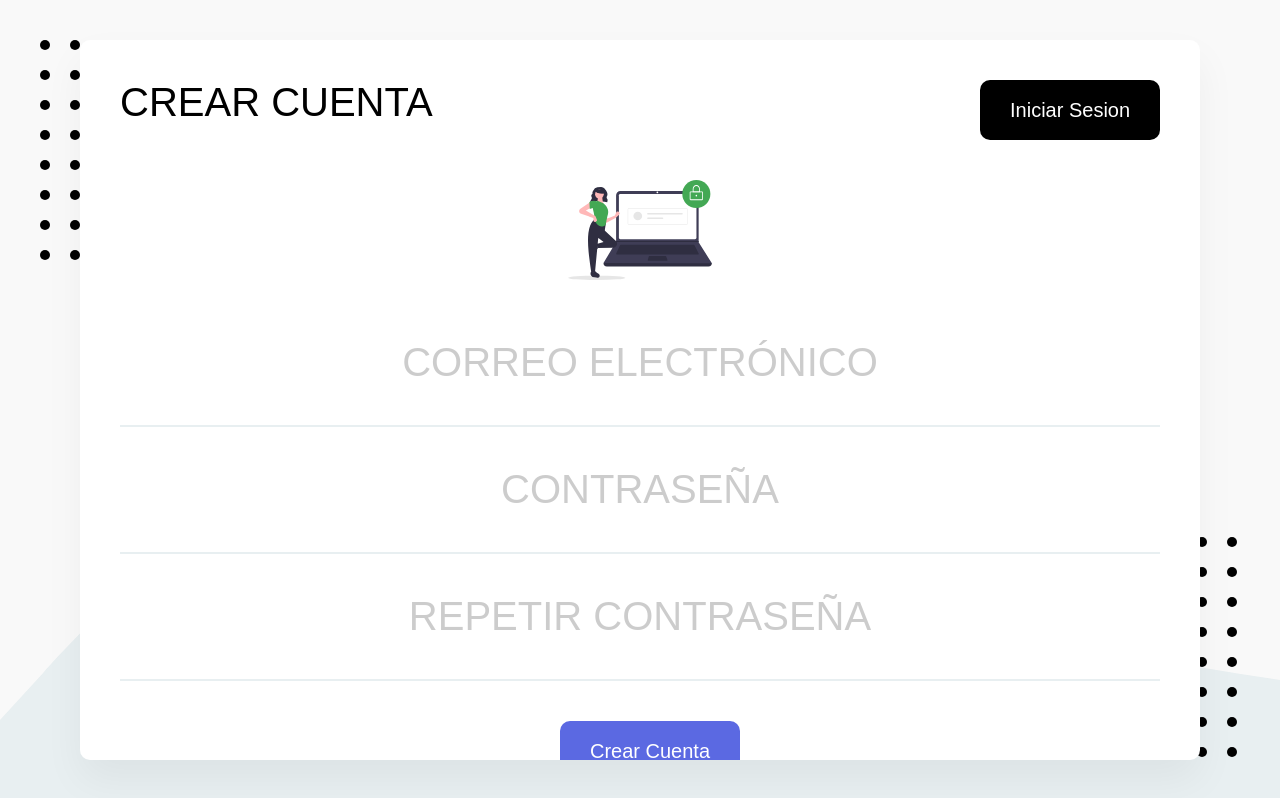
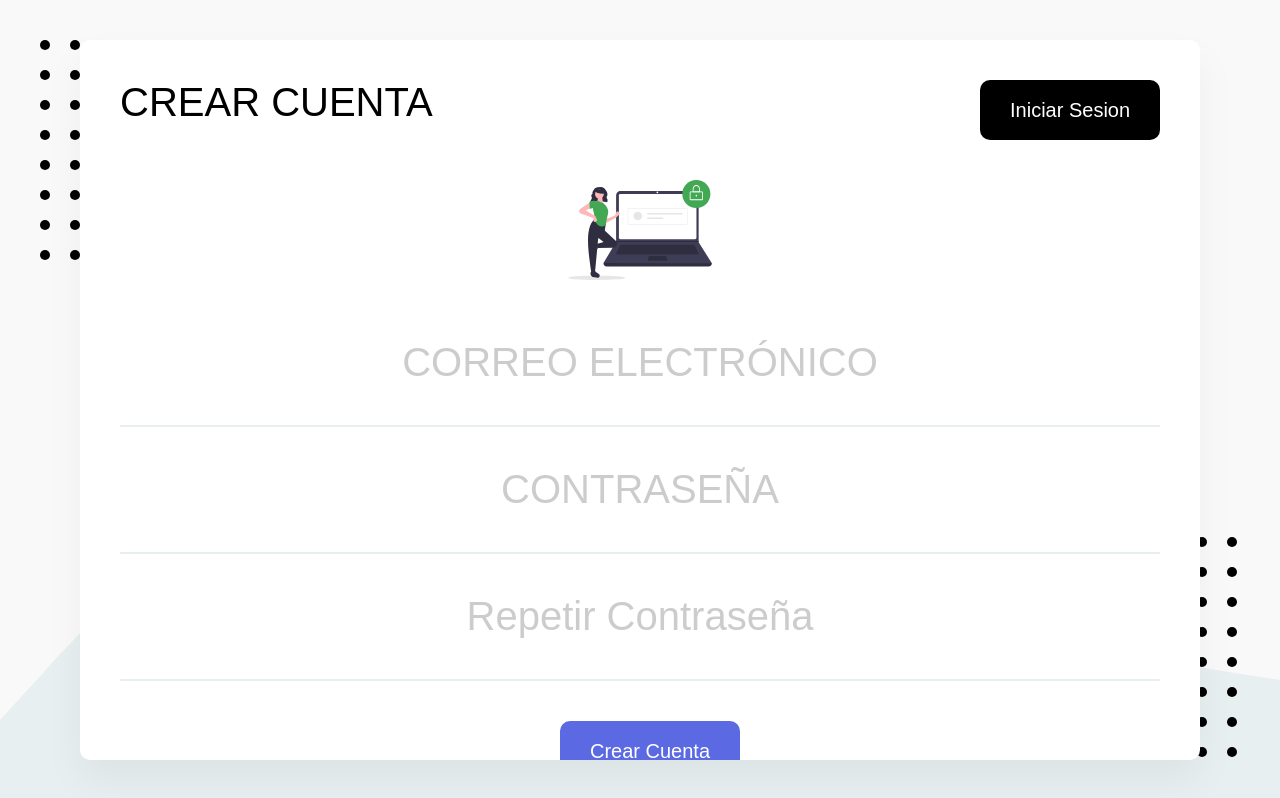
Before and after one commit to GuzMi-Hub/react_app_expense_record, a React (Create React App) app: page /register in a window 1280 px wide. Built offline with nearby package versions, Linux system fonts and the light colour scheme; no server answers; what webfontloader would draw is missing.

Commit message:
:bug: registe password in normalcase

```diff
--- a/src/components/Register.jsx
+++ b/src/components/Register.jsx
@@ -3,7 +3,7 @@ import { Helmet } from "react-helmet";
 import Button from "../elements/Button";
 import styled from "styled-components";
 import { Header, Title, ContainerHeader } from "../elements/Header";
-import { Form, Input, ButtonContainer } from "../elements/FormElements";
+import { Form, Input, ButtonContainer, InputPassword } from "../elements/FormElements";
 import { ReactComponent as SvgLogin } from "../assets/images/registro.svg";
 import { auth } from "../firebase/firebaesConfig";
 import { useHistory } from "react-router";
@@ -122,7 +122,7 @@ const Register = () => {
           value={password}
           onChange={handleChange}
         />
-        <Input
+        <InputPassword
           type="password"
           name="password2"
           placeholder="Repetir Contraseña"
```
